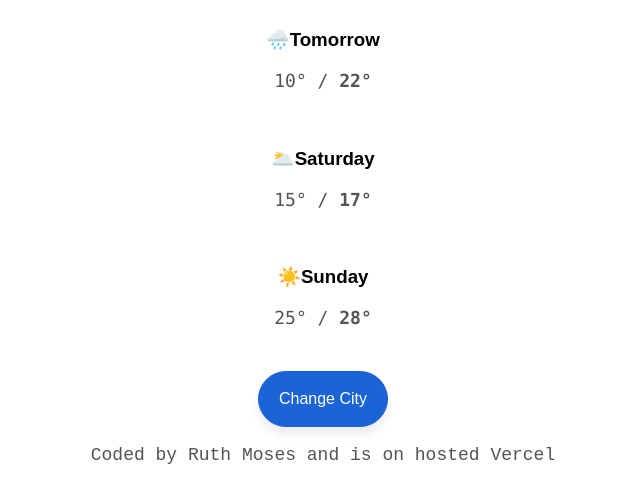
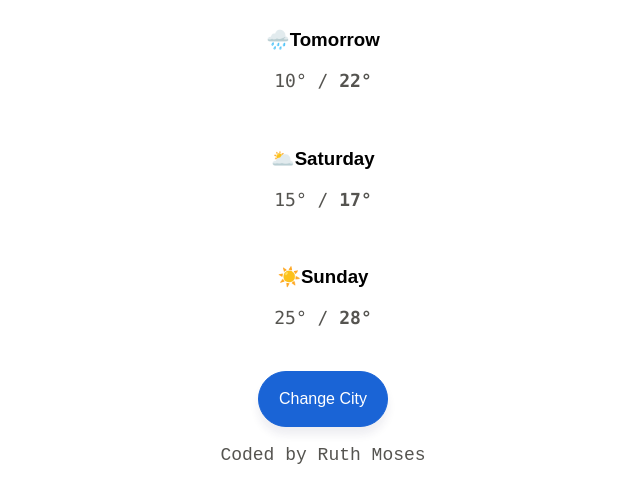
Before and after one commit to Ruth-Moses/work, a plain HTML site: page index.html in a window 1280 px wide. Shown: the part 197-700 px from the top of the page, without its empty margins (317-957 px from the left). Drawn offline with Linux system fonts and the light colour scheme.

Commit message:
updated footer

```diff
--- a/index.html
+++ b/index.html
@@ -81,7 +81,7 @@
         <p class="gray">25° / <span class="bold">28°</span></p>
       </div>
       <button>Change City</button>
-      <p class="footer">Coded by Ruth Moses and is on hosted Vercel</p>
+      <p class="footer">Coded by Ruth Moses</p>
     </div>
   </body>
 </html>
```
